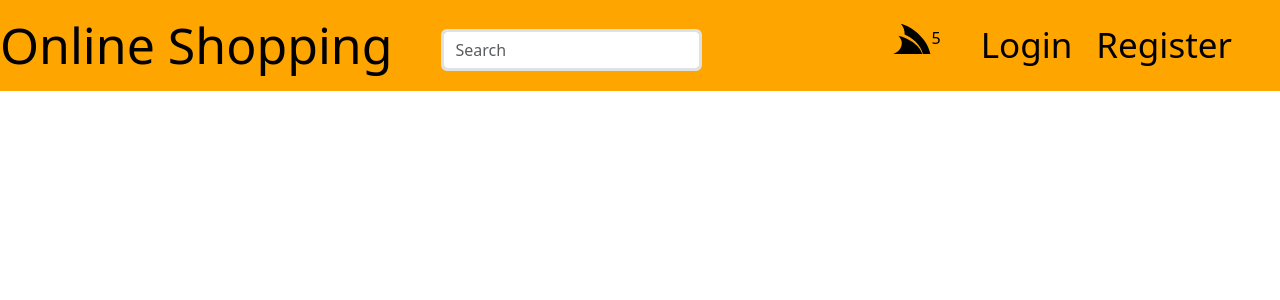
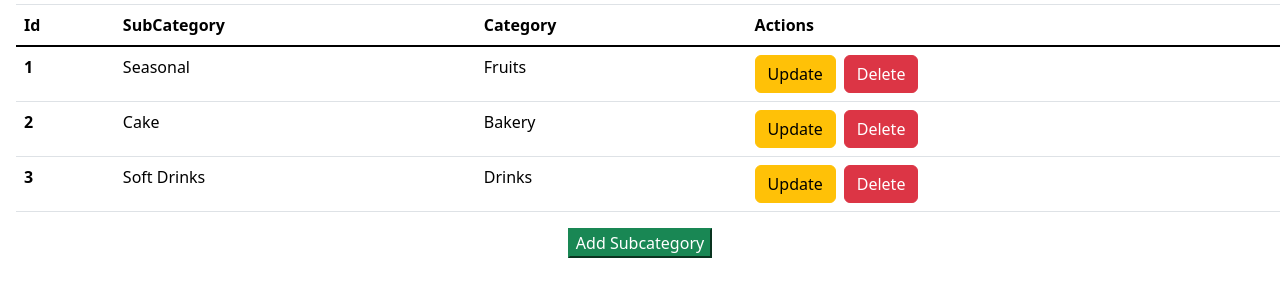
Before and after one commit to manjesh453/Online-Grocery-Frontend, a React (Create React App) app: page /adminshop in a window 1280 px wide. Shown: the top 300 px of the page. Built offline with nearby package versions, Linux system fonts and the light colour scheme.

Commit message:
Model operated

```diff
--- a/src/App.js
+++ b/src/App.js
@@ -1,4 +1,5 @@
 import "./App.css";
+import Subcategory from "./admin/Subcategory";
 import Navigator from "./component/NavBar";
 import AdminNavbar from "./admin/AdminNavbar";
 import { Route, BrowserRouter as Router, Routes } from "react-router-dom";
@@ -7,15 +8,16 @@ import AdNav from "./admin/AdNav";
 function App() {
   return (
     <div>
-      <Router>
+      {/* <Router>
         <Navigator />
-      </Router>
+      </Router> */}
       {/* <Router>
         <Routes>
         <Route path="/" element={<AdminNavbar/>}/>
         <Route path="/adminshop" element={<AdNav/>}/>
         </Routes>
       </Router> */}
+     <Subcategory/>
     </div>
   );
 }
--- a/src/admin/AdminNavbar.js
+++ b/src/admin/AdminNavbar.js
@@ -29,7 +29,7 @@ class AdminNavbar extends React.Component {
                 <i className="fa fa-keyboard me-2"></i>Subcategory
               </a>
               <a href="" className="nav-item nav-link">
-                <i className="fa fa-table me-2"></i>Add Products
+                <i className="fa fa-table me-2"></i>Products
               </a>
               <a href="" className="nav-item nav-link">
                 <i className="fa fa-chart-bar me-2"></i>Order
--- /dev/null
+++ b/src/admin/Subcategory.js
@@ -0,0 +1,131 @@
+import React from "react";
+
+function Subcategory() {
+  return (
+    <div>
+      <table className="table mt-1 mx-3">
+        <thead>
+          <tr>
+            <th scope="col">Id</th>
+            <th scope="col">SubCategory</th>
+            <th scope="col">Category</th>
+
+            <th scope="col">Actions</th>
+          </tr>
+        </thead>
+        <tbody>
+          <tr>
+            <th scope="row">1</th>
+            <td>Seasonal</td>
+            <td>Fruits</td>
+            <td>
+              <button className="btn btn-warning mr-2">Update</button>
+              <button className="btn btn-danger">Delete</button>
+            </td>
+          </tr>
+          <tr>
+            <th scope="row">2</th>
+            <td>Cake</td>
+            <td>Bakery</td>
+            <td>
+              <button className="btn btn-warning mr-2">Update</button>
+              <button className="btn btn-danger">Delete</button>
+            </td>
+          </tr>
+          <tr>
+            <th scope="row">3</th>
+            <td>Soft Drinks</td>
+            <td>Drinks</td>
+            <td>
+              <button className="btn btn-warning mr-2">Update</button>
+              <button className="btn btn-danger">Delete</button>
+            </td>
+          </tr>
+        </tbody>
+      </table>
+      <div className="text-center">
+        <button
+          className="btn-success"
+          data-toggle="modal"
+          data-target="#exampleModal"
+        >
+          Add Subcategory
+        </button>
+      </div>
+
+      {/* Model */}
+
+      <div>
+        <div
+          className="modal fade"
+          id="exampleModal"
+          tabindex="-1"
+          role="dialog"
+          aria-labelledby="exampleModalLabel"
+          aria-hidden="true"
+        >
+          <div className="modal-dialog" role="document">
+            <div className="modal-content">
+              <div className="modal-header">
+                <h5 className="modal-title" id="exampleModalLabel">
+                  Add Subcategory
+                </h5>
+                <button
+                  type="button"
+                  className="close"
+                  data-dismiss="modal"
+                  aria-label="Close"
+                >
+                  <span aria-hidden="true">&times;</span>
+                </button>
+              </div>
+              <div className="modal-body">
+                {/* form to Addcategory */}
+                <form>
+                  <div className="form-group">
+                    <label for="Addsubcategory">Enter New Subcategory</label>
+                    <input
+                      type="text"
+                      className="form-control"
+                      id="addsubcategory"
+                    />
+
+                    <div class="input-group mb-3 mt-2">
+                      <div class="input-group-prepend">
+                        <label
+                          class="input-group-text"
+                          for="inputGroupSelect01"
+                        >
+                          Category
+                        </label>
+                      </div>
+                      <select class="custom-select" id="inputGroupSelect01">
+                        <option selected>Choose...</option>
+                        <option value="1">Fruits</option>
+                        <option value="2">Bakery</option>
+                        <option value="3">Drinks</option>
+                      </select>
+                    </div>
+                  </div>
+                  <button type="submit" className="btn btn-success">
+                    Submit
+                  </button>
+                </form>
+              </div>
+              <div className="modal-footer">
+                <button
+                  type="button"
+                  className="btn btn-danger"
+                  data-dismiss="modal"
+                >
+                  Close
+                </button>
+              </div>
+            </div>
+          </div>
+        </div>
+      </div>
+    </div>
+  );
+}
+export default Subcategory;
```
Also changed, not shown: src/admin/Category.js (added, +110 -0 lines).
